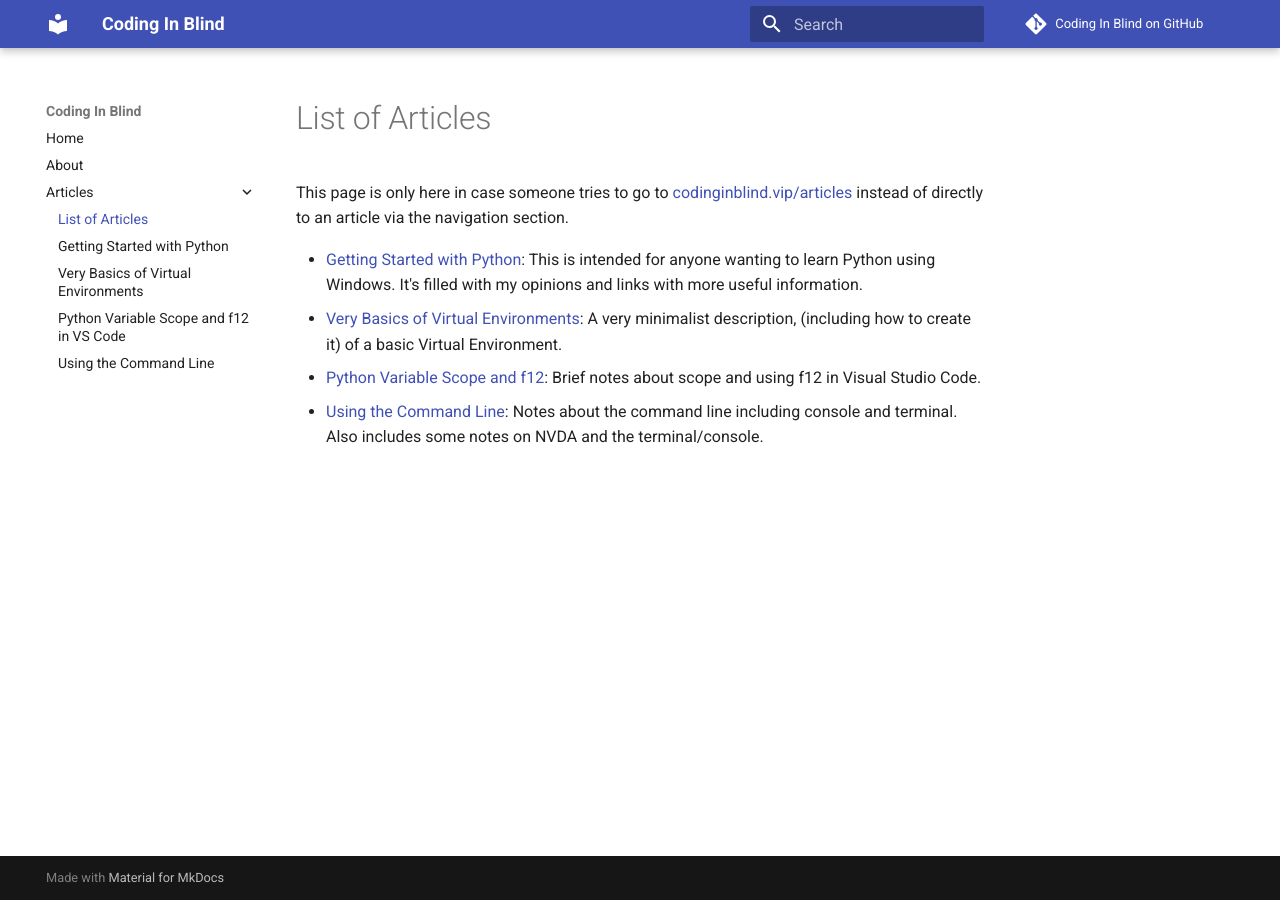
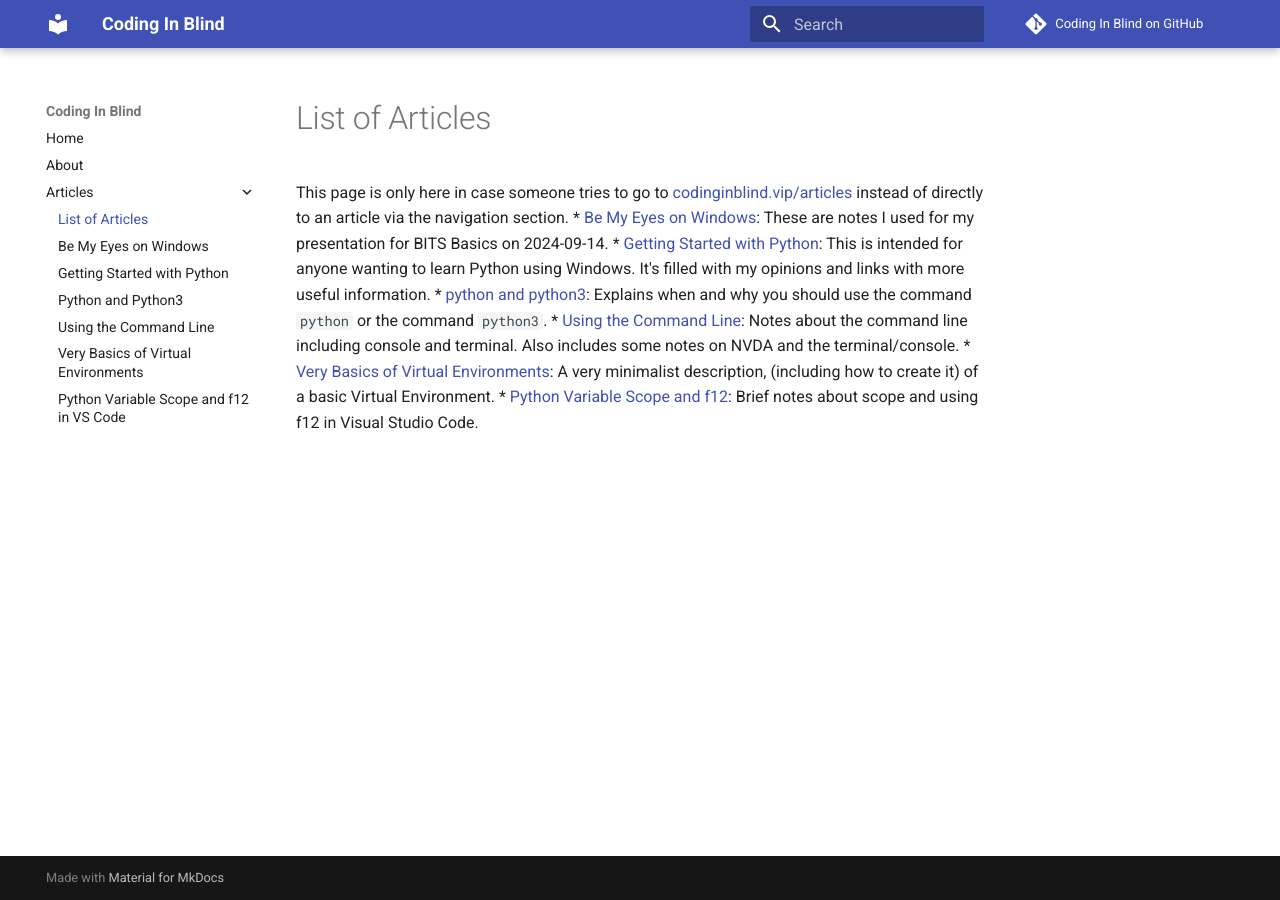
Before and after one commit to joeldodson/codinginblind, an MkDocs documentation site: the page built from docs/articles/index.md, in a window 1280 px wide. Built offline with MkDocs 1.6.1 and Material for MkDocs 9.7.7, drawn with Linux system fonts in a browser that asks for light colours; comment, search, counter and statistics services are not loaded.

Commit message:
parts of new articles

````diff
--- a/docs/articles/index.md
+++ b/docs/articles/index.md
@@ -3,15 +3,17 @@
 This page is only here in case someone tries to go to
 [codinginblind.vip/articles](index.md)
 instead of directly to an article via the navigation section.
-
+* [Be My Eyes on Windows](be_my_eyes_on_windows.md):
+  These are notes I used for my presentation for BITS Basics on 2024-09-14.
 * [Getting Started with Python](getting_started_with_python.md):
   This is intended for anyone wanting to learn Python using Windows.
   It's filled with my opinions and links with more useful information.
+* [python and python3](python_python3.md):
+  Explains when and why you should use the command ``` python ``` or the command ``` python3```.
+* [Using the Command Line](using_command_line.md):
+  Notes about the command line including console and terminal.
+  Also includes some notes on NVDA and the terminal/console.
 * [Very Basics of Virtual Environments](very_basic_venv.md):
   A very minimalist description, (including how to create it) of a basic Virtual Environment.
 * [Python Variable Scope and f12](python_variable_scope_and_f12.md):
   Brief notes about scope and using f12 in Visual Studio Code.
-
- * [Using the Command Line](using_command_line.md):
-Notes about the command line including console and terminal.
-Also includes some notes on NVDA and the terminal/console.
--- a/mkdocs.yml
+++ b/mkdocs.yml
@@ -10,10 +10,12 @@ nav:
   - About: about.md
   - Articles:
     - List of Articles: articles/index.md
+    - Be My Eyes on Windows: articles/be_my_eyes_on_windows.md
     - Getting Started with Python: articles/getting_started_with_python.md
+    - Python and Python3: articles/python_python3.md
+    - Using the Command Line: articles/using_command_line.md
     - Very Basics of Virtual Environments: articles/very_basic_venv.md
     - Python Variable Scope and f12 in VS Code: articles/python_variable_scope_and_f12.md
-    - Using the Command Line: articles/using_command_line.md
 
 theme:
   name: material
````
Also changed, not shown: docs/articles/be_my_eyes_on_windows.md (added, +33 -0 lines), docs/articles/python_python3.md (added, +54 -0 lines), 1 other file.
